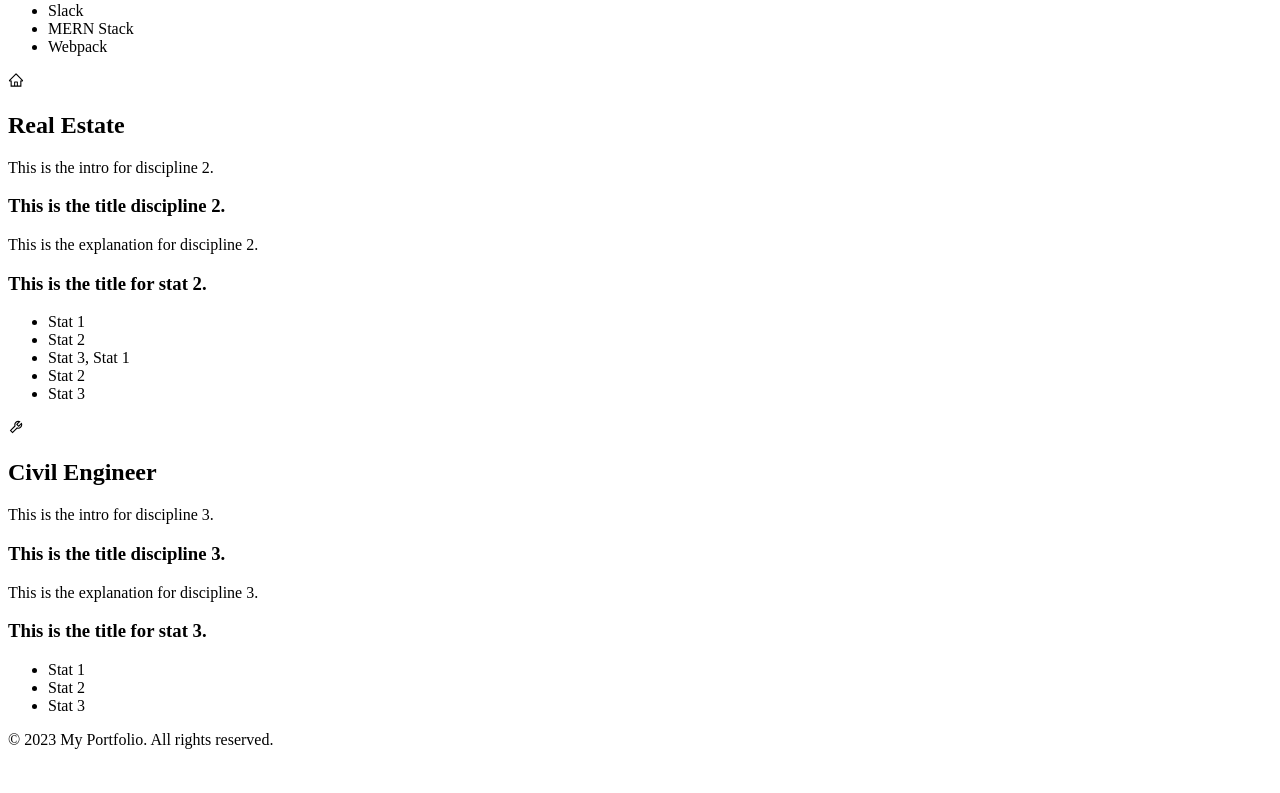
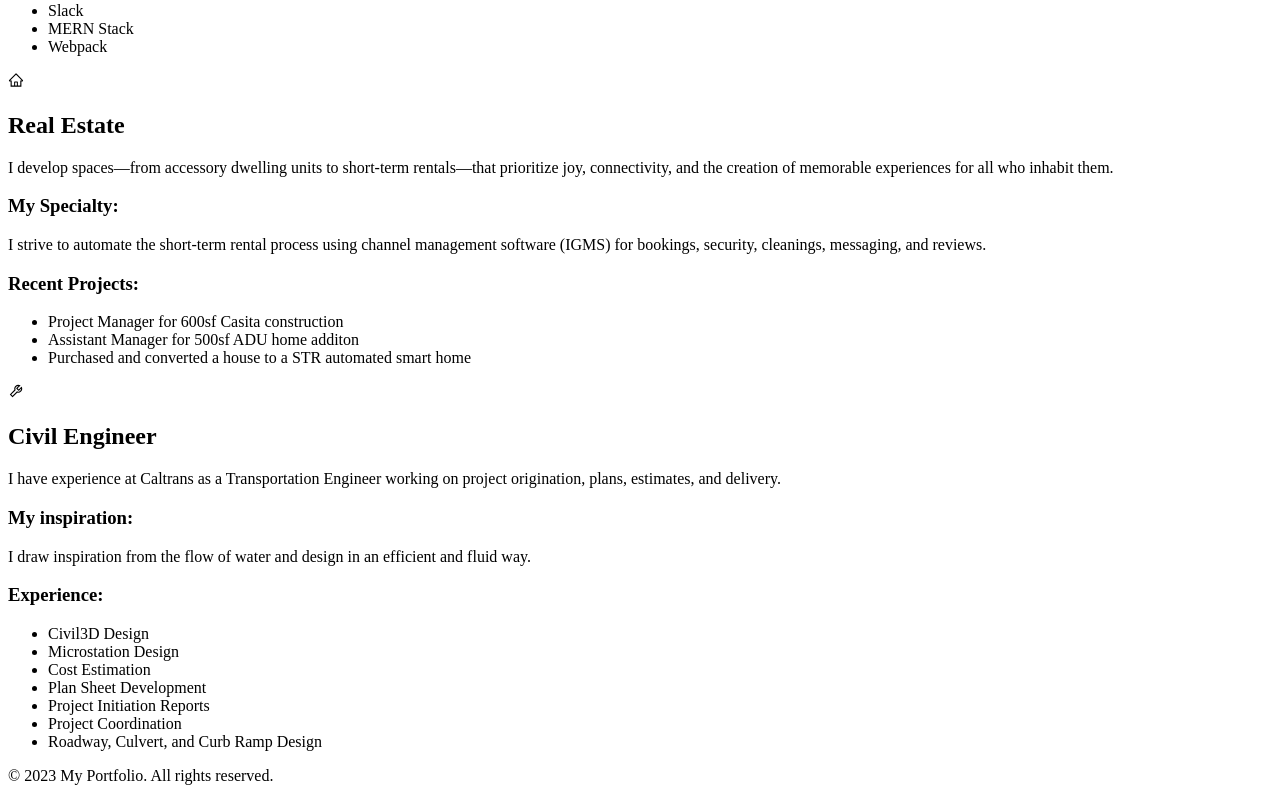
Before and after one commit to bbwax/portfolio-next, a Next.js app: page / in a window 1280 px wide. Shown: the part 2111-2904 px from the top of the page. Before the commit the page ends 2868 px from the top, so only its background shows below. Built offline with nearby package versions, Linux system fonts and the light colour scheme.

Commit message:
added info to real estate, civil section

```diff
--- a/components/ColumnCard.js
+++ b/components/ColumnCard.js
@@ -21,9 +21,9 @@ const ColumnCard = ({ discipline, Icon, intro, explanation, explantionTitle, sta
             <h3 className="text-lg font-bold mb-1 text-dark-green">{explantionTitle}</h3>
             <p className="mb-4 text-dark-green text-center w-3/4">{explanation}</p>
             <h3 className="text-lg font-bold mb-1 text-dark-green">{statsTitle}</h3>
-            <ul>
+            <ul className="text-center w-3/4">
                 {stats.map((stat, i) => (
-                    <li key={i} className="mb-1 text-dark-green">{stat}</li>
+                    <li key={i} className="mb-1 text-dark-green ">{stat}</li>
                 ))}
             </ul>
         </div>
--- a/components/TextInfo.js
+++ b/components/TextInfo.js
@@ -5,7 +5,7 @@ function TextInfo() {
     <div className="card bg-light-cream p-6 rounded-lg shadow-lg mt-4 w-full sm:w-2/3 text-center mx-auto">
       <p className="mt-2 text-dark-green text-lg">
         Hi, I'm Braxton, a skilled software developer with a
-        background in computer science and civil engineering with a drive to solve real-world
+        background in computer science, real estate, and civil engineering with a drive to solve real-world
         problems. Trained at UC Berkeley's Software Developer Bootcamp,
         I specialize in web technologies like HTML/CSS, JavaScript,
         React.js, and the MERN stack. My expertise extends to API design,
--- a/data/qualifications.js
+++ b/data/qualifications.js
@@ -13,19 +13,19 @@ export const qualifications = [
     {
       discipline: 'Real Estate',
       Icon: AiOutlineHome,
-      intro: 'This is the intro for discipline 2.',
-      explantionTitle: 'This is the title discipline 2.',
-      explanation: 'This is the explanation for discipline 2.',
-      statsTitle: 'This is the title for stat 2.',
-      stats: ['Stat 1', 'Stat 2', 'Stat 3, Stat 1', 'Stat 2', 'Stat 3']
+      intro: 'I develop spaces—from accessory dwelling units to short-term rentals—that prioritize joy, connectivity, and the creation of memorable experiences for all who inhabit them. ',
+      explantionTitle: 'My Specialty:',
+      explanation: 'I strive to automate the short-term rental process using channel management software (IGMS) for bookings, security, cleanings, messaging, and reviews.',
+      statsTitle: 'Recent Projects:',
+      stats: ['Project Manager for 600sf Casita construction', 'Assistant Manager for 500sf ADU home additon', 'Purchased and converted a house to a STR automated smart home']
     },
     {
       discipline: 'Civil Engineer',
       Icon: AiOutlineTool,
-      intro: 'This is the intro for discipline 3.',
-      explantionTitle: 'This is the title discipline 3.',
-      explanation: 'This is the explanation for discipline 3.',
-      statsTitle: 'This is the title for stat 3.',
-      stats: ['Stat 1', 'Stat 2', 'Stat 3']
+      intro: 'I have experience at Caltrans as a Transportation Engineer working on project origination, plans, estimates, and delivery.',
+      explantionTitle: 'My inspiration:',
+      explanation: 'I draw inspiration from the flow of water and design in an efficient and fluid way.',
+      statsTitle: 'Experience:',
+      stats: ['Civil3D Design', 'Microstation Design', 'Cost Estimation', 'Plan Sheet Development', 'Project Initiation Reports', 'Project Coordination', 'Roadway, Culvert, and Curb Ramp Design']
     }
   ];
```
